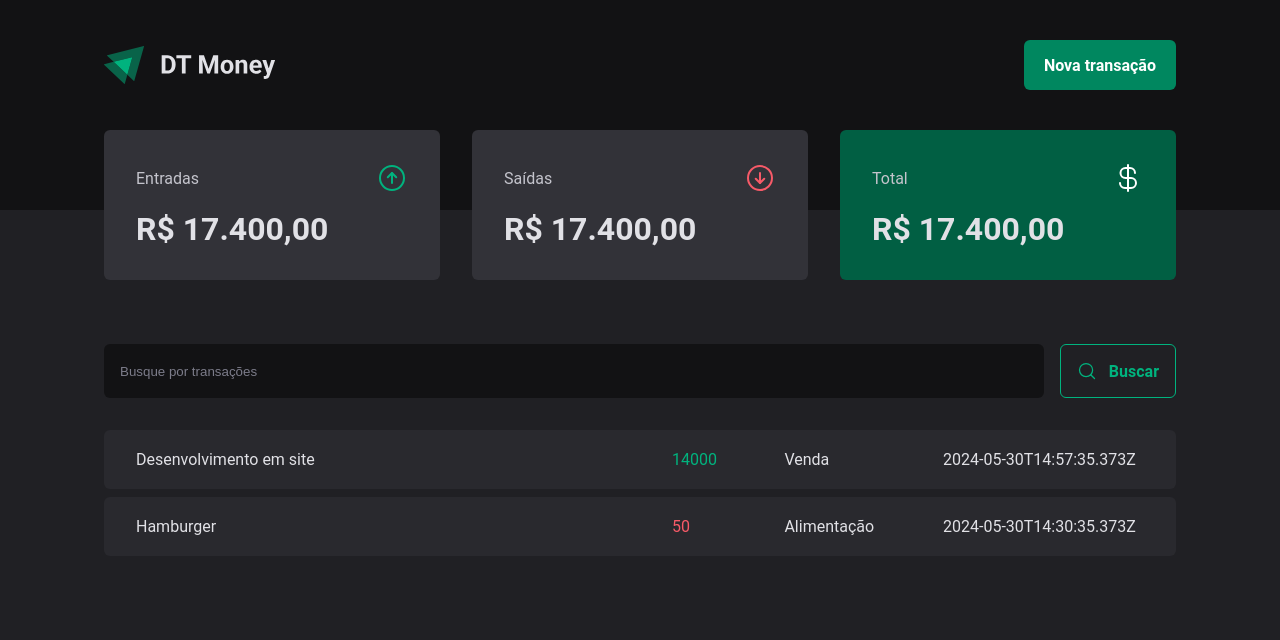
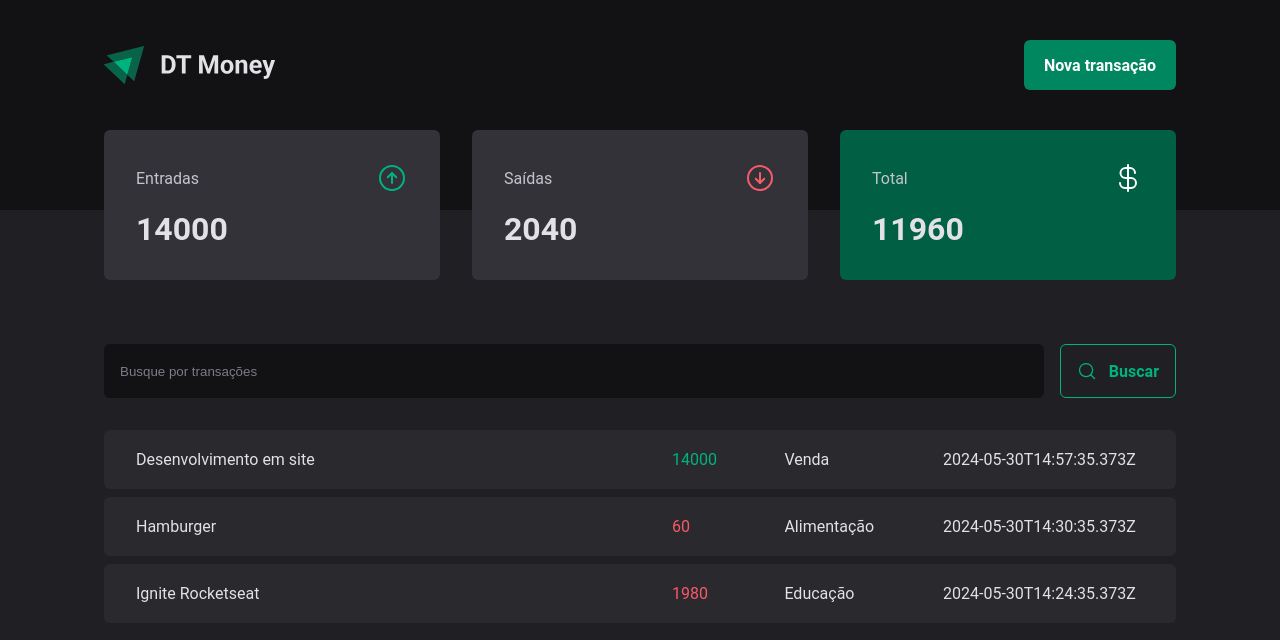
Before and after one commit to rafaeltreiber/DT-Money, a React (Vite) app: page / in a window 1280 px wide. Shown: the top 640 px of the page. Built offline with nearby package versions, Linux system fonts and the light colour scheme; data requests are answered from the project's data file.

Commit message:
calculate summary

```diff
--- a/server.json
+++ b/server.json
@@ -13,8 +13,16 @@
       "description": "Hamburger",
       "type": "outcome",
       "category": "Alimentação",
-      "price": 50,
+      "price": 60,
       "createdAt": "2024-05-30T14:30:35.373Z"
+    },
+    {
+      "id": 3,
+      "description": "Ignite Rocketseat",
+      "type": "outcome",
+      "category": "Educação",
+      "price": 1980,
+      "createdAt": "2024-05-30T14:24:35.373Z"
     }
   ]
 }
--- a/src/components/Summary/index.tsx
+++ b/src/components/Summary/index.tsx
@@ -4,7 +4,21 @@ import { useContext } from "react";
 import { TransactionsContext } from "../../contexts/TransactionsContext";
 
 export function Summary() {
-  const { transactions } = useContext(TransactionsContext)
+  const { transactions } = useContext(TransactionsContext);
+
+  const summary = transactions.reduce(
+    (acc, transaction) => {
+      if (transaction.type === 'income') {
+        acc.income += transaction.price
+        acc.total += transaction.price
+      } else {
+        acc.outcome += transaction.price
+        acc.total -= transaction.price
+      }
+      return acc
+    },
+    { income: 0, outcome: 0, total: 0 }
+  )
 
   return (
     <SummaryContainer>
@@ -13,7 +27,7 @@ export function Summary() {
           <span>Entradas</span>
           <ArrowCircleUp size={32} color="#00b37e" />
         </header>
-        <strong>R$ 17.400,00</strong>
+        <strong>{summary.income}</strong>
       </SummaryCard>
 
       <SummaryCard>
@@ -21,14 +35,14 @@ export function Summary() {
           <span>Saídas</span>
           <ArrowCircleDown size={32} color="#f75a68" />
         </header>
-        <strong>R$ 17.400,00</strong>
+        <strong>{summary.outcome}</strong>
       </SummaryCard>
       <SummaryCard variant="green">
         <header>
           <span>Total</span>
           <CurrencyDollar size={32} color="#fff" />
         </header>
-        <strong>R$ 17.400,00</strong>
+        <strong>{summary.total}</strong>
       </SummaryCard>
     </SummaryContainer>
   );
```
